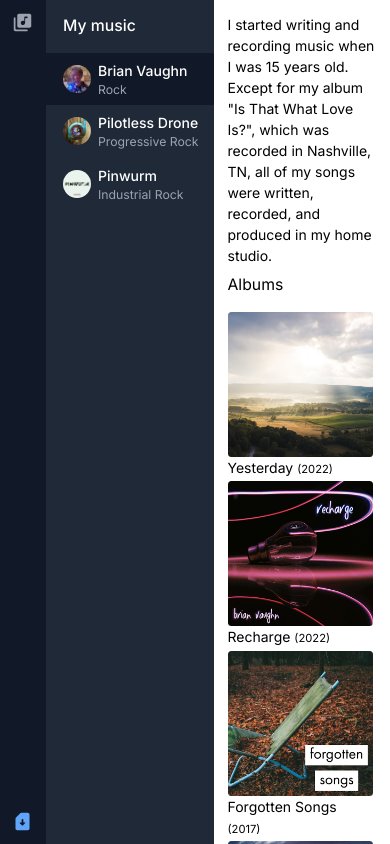
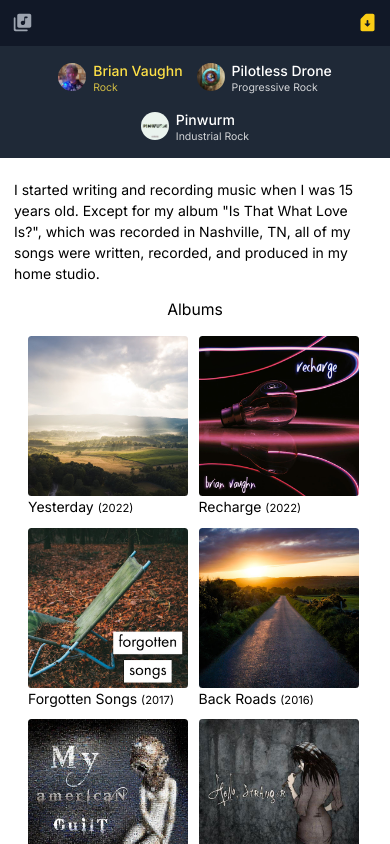
Before and after one commit to bvaughn/website, a Next.js app: page /music/brian-vaughn in a window 390 px wide. Built offline with nearby package versions, Linux system fonts and the light colour scheme.

Commit message:
Mobile layout

```diff
--- a/src/app/globals.css
+++ b/src/app/globals.css
@@ -5,17 +5,17 @@
 @layer base {
   h1 {
     @apply text-xl;
-    @apply mb-4;
+    @apply my-4;
   }
   h2 {
     @apply text-lg;
-    @apply mb-4;
+    @apply my-4;
   }
   p {
-    @apply mb-2;
+    @apply my-2;
   }
   a {
-    @apply text-blue-500;
+    @apply text-yellow-500;
   }
 }
 
--- a/src/app/layout.tsx
+++ b/src/app/layout.tsx
@@ -20,7 +20,7 @@ export default function RootLayout({
       <head>
         <meta name="viewport" content="width=device-width, initial-scale=1.0" />
       </head>
-      <body className="m-0 p-0 flex flex-row flex-nowrap overflow-y-auto max-h-svh">
+      <body className="m-0 p-0 flex flex-col md:flex-row flex-nowrap overflow-y-auto max-h-svh">
         <Navigation />
         {children}
       </body>
--- /dev/null
+++ b/src/app/music/BandSubNav.tsx
@@ -0,0 +1,47 @@
+import Image from "next/image";
+import { bands, bandsArray } from "@/app/music/data";
+
+export function BandSubNav({
+  currentBandId,
+}: {
+  currentBandId: keyof typeof bands;
+}) {
+  return (
+    <nav className="flex flex-row flex-wrap justify-center md:justify-start items-center md:items-start md:flex-col flex-auto max-h-svh p-2 md:px-0 md:gap-4 overflow-auto bg-gray-800 shrink-0">
+      <div className="px-5 text-lg font-medium text-white hidden md:block">
+        Music
+      </div>
+
+      {bandsArray.map(([bandId, { genre, image, name }]) => (
+        <a
+          className={`flex shrink-0 md:w-full items-center mx:w-full p-2 md:px-4 rounded transition-colors duration-200 gap-x-2 focus:outline-none ${
+            currentBandId === bandId
+              ? "text-yellow-300"
+              : "text-white hover:text-yellow-100 focus:text-yellow-100"
+          }`}
+          key={bandId}
+          href={`/music/${bandId}`}
+          tabIndex={0}
+        >
+          <Image
+            alt={name}
+            className="object-cover w-8 h-8 rounded-full"
+            height={32}
+            loading="eager"
+            src={image}
+            width={32}
+          />
+
+          <div className="text-left rtl:text-right">
+            <div className="font-medium capitalize whitespace-nowrap">
+              {name}
+            </div>
+            <div className="text-xs md:text-sm opacity-80 whitespace-nowrap">
+              {genre}
+            </div>
+          </div>
+        </a>
+      ))}
+    </nav>
+  );
+}
--- a/src/app/music/SideNav.tsx
+++ /dev/null
@@ -1,45 +0,0 @@
-import Image from "next/image";
-
-import { bands, bandsArray } from "./data";
-
-export function SideNav({
-  currentBandId,
-}: {
-  currentBandId: keyof typeof bands;
-}) {
-  return (
-    <nav className="flex-auto h-svh py-4 overflow-y-auto bg-gray-800 shrink-0 max-w-48">
-      <h2 className="px-5 text-lg font-medium text-white">My music</h2>
-
-      {bandsArray.map(([bandId, { genre, image, name }]) => (
-        <a
-          className={`flex items-center w-full px-5 py-2 transition-colors duration-200 gap-x-2 focus:outline-none ${
-            currentBandId === bandId
-              ? "bg-gray-900 focus:bg-gray-900 "
-              : "hover:bg-gray-900 focus:bg-gray-900"
-          }`}
-          href={`/music/${bandId}`}
-          tabIndex={0}
-        >
-          <Image
-            alt={name}
-            className="object-cover w-8 h-8 rounded-full"
-            height={32}
-            loading="eager"
-            src={image}
-            width={32}
-          />
-
-          <div className="text-left rtl:text-right">
-            <div className="font-medium capitalize text-white whitespace-nowrap">
-              {name}
-            </div>
-            <div className="text-sm text-gray-400 whitespace-nowrap">
-              {genre}
-            </div>
-          </div>
-        </a>
-      ))}
-    </nav>
-  );
-}
--- a/src/app/music/[band]/[album]/page.tsx
+++ b/src/app/music/[band]/[album]/page.tsx
@@ -1,6 +1,6 @@
 import Image from "next/image";
 import Link from "next/link";
-import { SideNav } from "@/app/music/SideNav";
+import { BandSubNav } from "@/app/music/BandSubNav";
 import { formatReleaseDate } from "@/utils/time";
 import { bands } from "@/app/music/data";
 import { Album } from "@/app/music/types";
@@ -20,7 +20,8 @@ export default function Album({
 
   return (
     <>
-      <SideNav currentBandId={bandId} />
+      <BandSubNav currentBandId={bandId} />
+
       <Main>
         <section className="flex flex-row gap-2 mb-2">
           <Image
--- a/src/app/music/[band]/page.tsx
+++ b/src/app/music/[band]/page.tsx
@@ -1,5 +1,5 @@
 import { Main } from "@/app/Main";
-import { SideNav } from "@/app/music/SideNav";
+import { BandSubNav } from "@/app/music/BandSubNav";
 import { StreamingLinks } from "@/app/music/StreamingLinks";
 import { bands } from "@/app/music/data";
 import { formatReleaseDate } from "@/utils/time";
@@ -19,15 +19,15 @@ export default function Band({
 
   return (
     <>
-      <SideNav currentBandId={band} />
+      <BandSubNav currentBandId={band} />
 
       <Main>
         <p>{description.trim().replace(/\n\s+/g, "\n")}</p>
 
         {members.length > 1 && (
           <section>
-            <h2>Members</h2>
-            <div className="flex flex-row gap-2 items-center">
+            <h2 className="text-center md:text-start">Members</h2>
+            <div className="flex flex-row gap-2 flex-wrap justify-center md:justify-start">
               {members.map((member) => (
                 <div
                   className="flex flex-row gap-1 items-center"
@@ -41,7 +41,9 @@ export default function Band({
                     src={member.image}
                     width={48}
                   />
-                  <span>{member.name}</span> <small>({member.role})</small>
+                  <div className="flex flex-col md:flex-row gap-1 items-start md:items-center">
+                    <span>{member.name}</span> <small>({member.role})</small>
+                  </div>
                 </div>
               ))}
             </div>
@@ -49,11 +51,11 @@ export default function Band({
         )}
 
         <section className="max-w-screen-lg">
-          <h2>Albums</h2>
-          <div>
+          <h2 className="text-center md:text-start">Albums</h2>
+          <div className="flex flex-row gap-2 flex-wrap justify-center md:justify-start">
             {albumsArray.map(([albumId, album]) => (
               <Link
-                className="inline-block mr-1 mb-1"
+                className="inline-block mr-1 mb-1 shrink-0"
                 key={albumId}
                 href={`/music/${band}/${albumId}`}
                 tabIndex={0}
@@ -61,11 +63,11 @@ export default function Band({
                 <Image
                   alt={album.name}
                   className="rounded"
-                  height={200}
+                  height={160}
                   loading="eager"
                   priority
                   src={album.image}
-                  width={200}
+                  width={160}
                 />
                 <div className="align-middle text-black">
                   <span>{album.name}</span>{" "}
@@ -77,13 +79,13 @@ export default function Band({
         </section>
 
         <section className="max-w-screen-lg">
-          <h2>Singles</h2>
+          <h2 className="text-center md:text-start">Singles</h2>
           <ul className="flex flex-col gap-1">
             {tracks
               .sort((a, b) => b.date.getTime() - a.date.getTime())
               .map((track, index) => (
-                <li className="flex flex-row gap-1 items-center">
-                  <div className="w-32 mr-2 flex flex-row gap-1 justify-end">
+                <li className="flex flex-row gap-1 items-center" key={index}>
+                  <div className="w-32 mr-2 flex flex-row gap-1 justify-end shrink-0">
                     <StreamingLinks urls={track.urls} />
                   </div>
                   <Image
--- a/src/components/client/Navigation.tsx
+++ b/src/components/client/Navigation.tsx
@@ -2,14 +2,14 @@
 
 import Link from "next/link.js";
 import { usePathname } from "next/navigation";
-import { Icon, IconType } from "../shared/Icon";
+import { Icon, IconType } from "@/components/shared/Icon";
 import { ComponentPropsWithoutRef } from "react";
 
 export function Navigation() {
   const pathname = usePathname();
 
   return (
-    <aside className="flex flex-col items-center h-svh p-2 bg-gray-900 space-y-4">
+    <aside className="flex flex-row md:flex-col items-center gap-4 max-h-svh p-2 bg-gray-900">
       {/*
       <NavigationLink
         active={pathname === "/"}
@@ -65,7 +65,7 @@ function NavigationLink({
       className={`p-1.5 transition-colors duration-200 rounded-lg ${
         active
           ? "text-gray-400 focus:bg-gray-800 focus:outline-none"
-          : "text-blue-400 hover:bg-gray-800 focus:bg-gray-800 focus:outline focus:outline-blue-400"
+          : "text-yellow-400 hover:bg-gray-800 focus:bg-gray-800 focus:outline focus:outline-yellow-400"
       }`}
       {...rest}
     >
```
